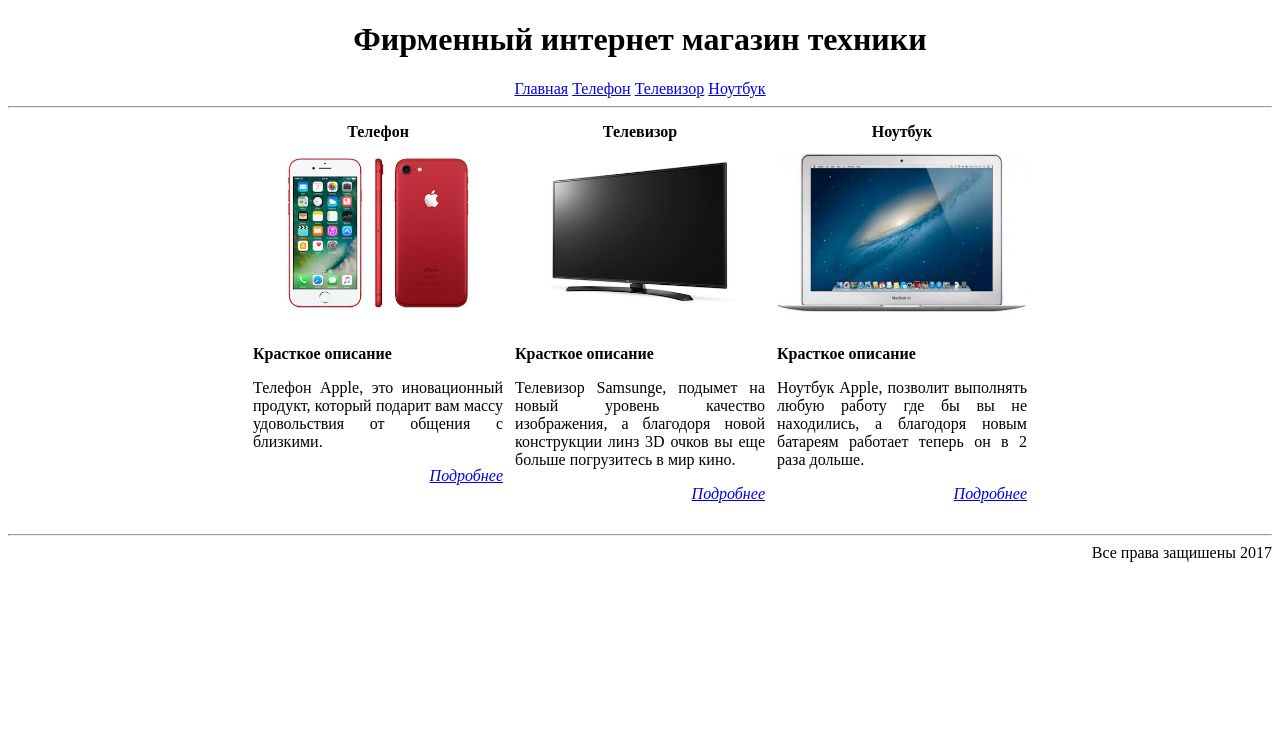
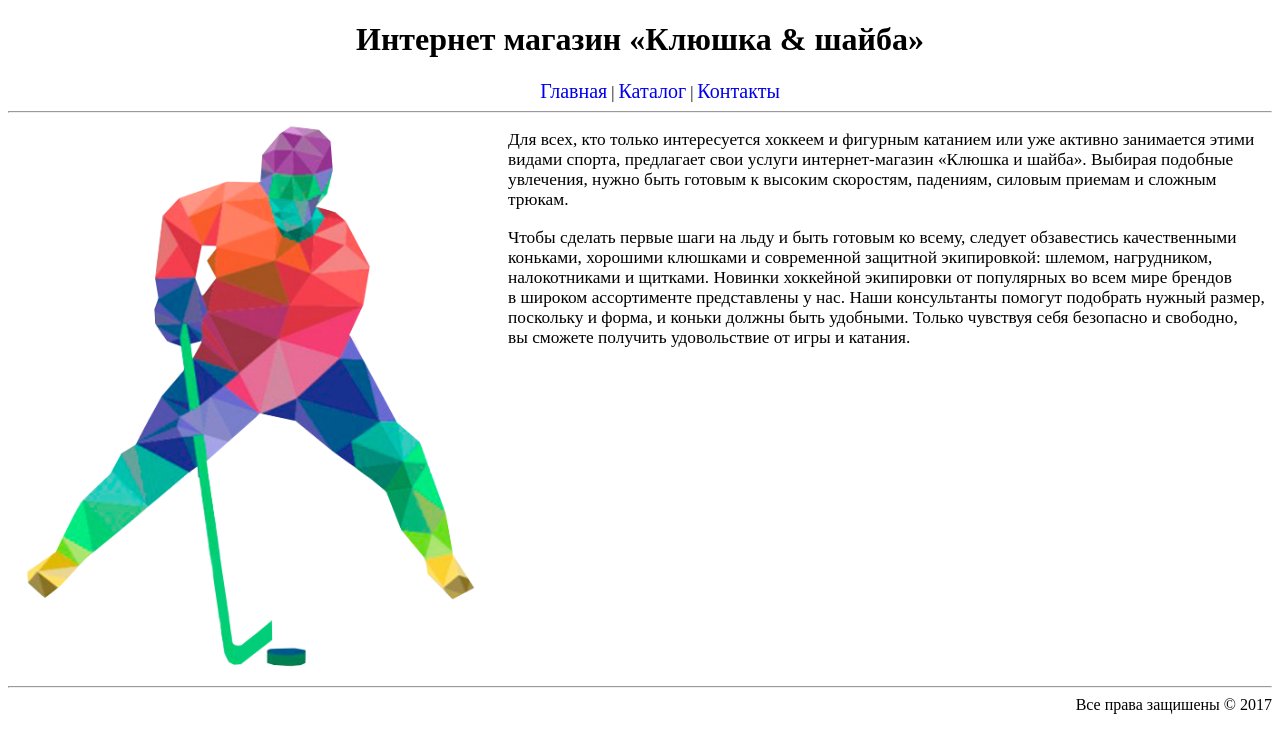
Before and after one commit to AssanCred/Project, a plain HTML site: page index.html in a window 1280 px wide. Drawn offline with Linux system fonts and the light colour scheme.

Commit message:
new_hockay_shop_1.0

```diff
--- /dev/null
+++ b/css/style.css
@@ -0,0 +1,34 @@
+!important
+body {
+  background: rgba(173, 192, 206, .3);
+}
+
+ul {
+  list-style: none;
+  margin: 0 auto;
+}
+
+.menu li {
+  display: inline;
+  font-size: 15pt;
+}
+
+a {
+  text-decoration: none;
+}
+
+.info {
+  font-size: 13pt;
+}
+
+.clear {
+  clear: both;
+}
+
+.i_img {
+  float: left;
+}
+
+footer {
+  float: right;
+}
--- a/index.html
+++ b/index.html
@@ -1,56 +1,39 @@
 <!DOCTYPE html>
-<html lang="en">
+<html lang="ru">
 
 <head>
   <meta charset="UTF-8">
   <meta name="viewport" content="width=device-width, initial-scale=1.0">
   <meta http-equiv="X-UA-Compatible" content="ie=edge">
-  <title>Интернет магазин техники</title>
+  <title>Интернет магазин &laquo;Клюшка & шайба&raquo;</title>
+  <link rel="stylesheet" href="css/style.css">
 </head>
 
 <body>
   <header>
-    <h1 align="center">Фирменный интернет магазин техники</h1>
-    <div align="center">
-      <a href="index.html">Главная</a>
-      <a href="content/tel.html">Телефон</a>
-      <a href="content/tv.html">Телевизор</a>
-      <a href="content/nb.html">Ноутбук</a>
-    </div>
+    <h1 align="center">Интернет магазин &laquo;Клюшка & шайба&raquo;</h1>
+    <nav class="menu" align="center">
+      <ul>
+        <li><a href="index.html">Главная</a></li> |
+        <li><a href="content/cat.html">Каталог</a></li> |
+        <li><a href="content/cont.html">Контакты</a></li>
+      </ul>
+    </nav>
   </header>
   <hr>
-  <table align="center" border="0" width="50%" cellpadding="5">
-    <tr>
-      <th>Телефон</th>
-      <th>Телевизор</th>
-      <th>Ноутбук</th>
-    </tr>
-    <tr>
-      <td align="center"><img src="image/tel.jpg" width="250" height="160"></td>
-      <td align="center"><img src="image/tv.jpg" width="250" height="160"></td>
-      <td align="center"><img src="image/nb.jpeg" width="250" height="160"></td>
-    </tr>
-    <tr>
-      <td valign="top">
-        <p><b>Красткое описание</b></p>
-        <p align="justify">Телефон Apple, это иновационный продукт, который подарит вам массу удовольствия от общения с близкими.</p>
-        <p align="right"><a href="tel.html"><i>Подробнее</i></a></p>
-      </td>
-      <td valign="top">
-        <p><b>Красткое описание</b></p>
-        <p align="justify">Телевизор Samsunge, подымет на новый уровень качество изображения, а благодоря новой конструкции линз 3D очков вы еще больше погрузитесь в мир кино.</p>
-        <p align="right"><a href="tv.html"><i>Подробнее</i></a></p>
-      </td>
-      <td>
-        <p><b>Красткое описание</b></p>
-        <p align="justify">Ноутбук Apple, позволит выполнять любую работу где бы вы не находились, а благодоря новым батареям работает теперь он в 2 раза дольше.</p>
-        <p align="right"><a href="nb.html"><i>Подробнее</i></a></p>
-      </td>
-    </tr>
-  </table>
-  <footer align="right">
-    <hr> Все права защишены 2017
-  </footer>
+  <div class="i_img">
+    <img src="image/background.png" width="500">
+  </div>
+  <div class="info">
+    <p>Для всех, кто только интересуется хоккеем и&nbsp;фигурным катанием или уже активно занимается этими видами спорта, предлагает свои услуги
+      <nobr>интернет-магазин</nobr> &laquo;Клюшка и шайба&raquo;. Выбирая подобные увлечения, нужно быть готовым к&nbsp;высоким скоростям, падениям, силовым приемам и&nbsp;сложным трюкам.</p>
+    <p>Чтобы сделать первые шаги на&nbsp;льду и&nbsp;быть готовым ко&nbsp;всему, следует обзавестись качественными коньками, хорошими клюшками и&nbsp;современной защитной экипировкой: шлемом, нагрудником, налокотниками и&nbsp;щитками. Новинки хоккейной экипировки
+      от&nbsp;популярных во&nbsp;всем мире брендов в&nbsp;широком ассортименте представлены у&nbsp;нас. Наши консультанты помогут подобрать нужный размер, поскольку и&nbsp;форма, и&nbsp;коньки должны быть удобными. Только чувствуя себя безопасно и&nbsp;свободно,
+      вы&nbsp;сможете получить удовольствие от&nbsp;игры и&nbsp;катания.</p>
+  </div>
+  <div class="clear"></div>
+  <hr>
+  <footer>Все права защишены &copy; 2017</footer>
 </body>
 
 </html>
```
Also changed, not shown: content/cat.html (added, +58 -0 lines), content/cont.html (added, +28 -0 lines), content/nb.html (+8 -6 lines), content/tel.html (+8 -6 lines), content/tv.html (+8 -6 lines), image/SUPREME_1SSkate_main.png (added), image/background.png (added).
